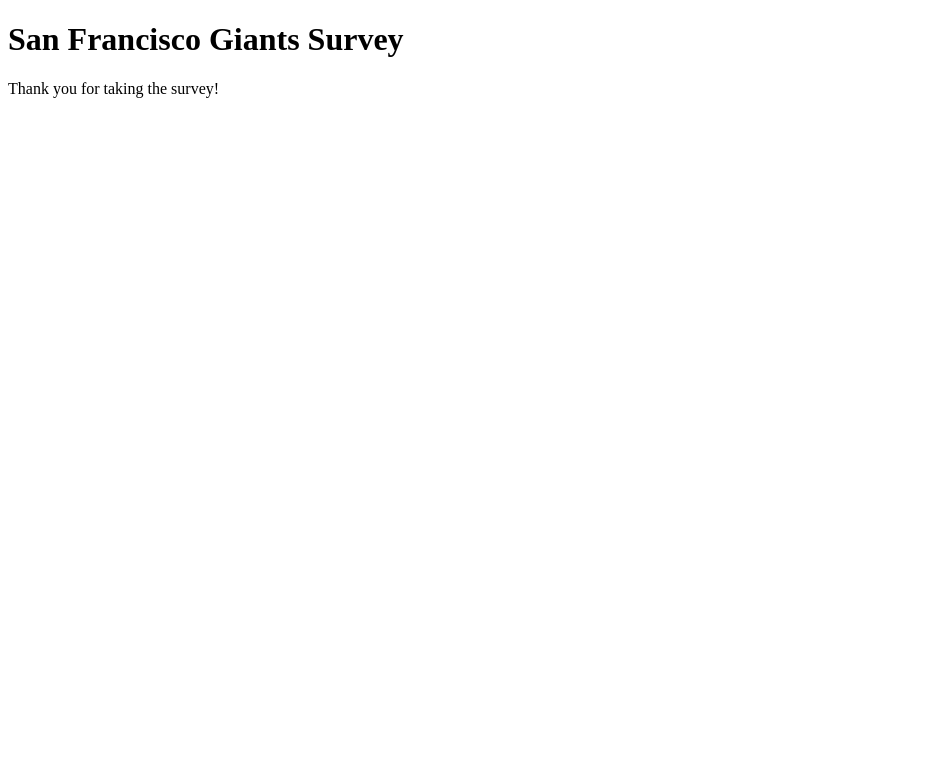
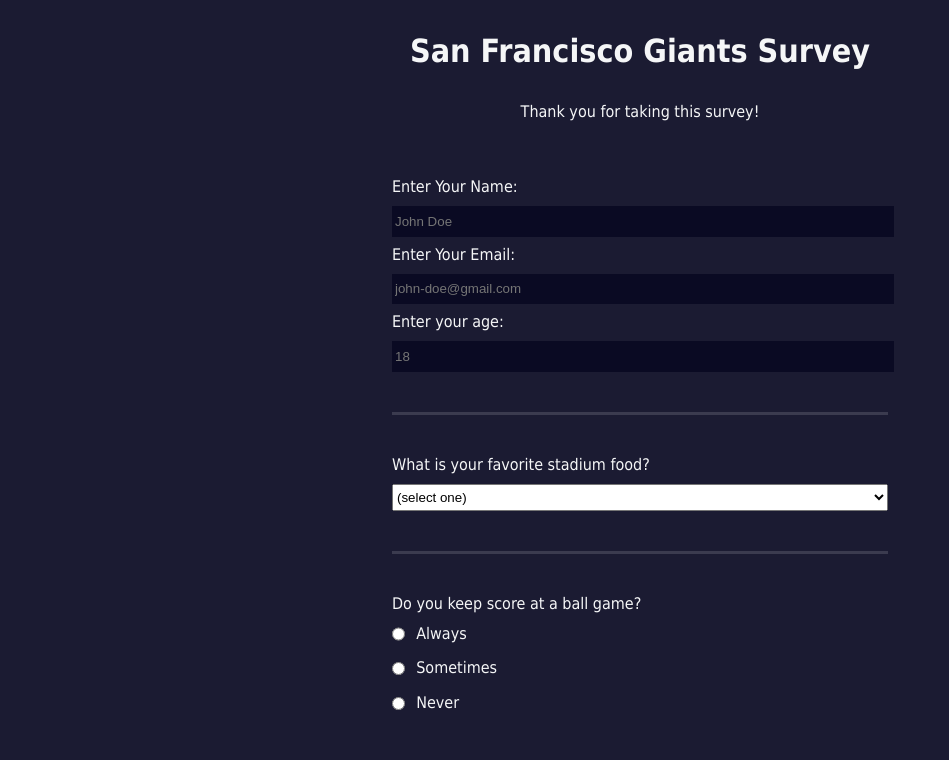
Before and after one commit to MP450/Giants-Survey, a plain HTML site: page index.html in a window 1280 px wide. Shown: the whole page, without its empty margins (0-949 px from the left). Drawn offline with Linux system fonts and the light colour scheme.

Commit message:
Updated survey and css

```diff
--- a/index.html
+++ b/index.html
@@ -5,13 +5,37 @@
     <meta name="viewport" content="width=device-width, initial-scale=1.0">
     <meta http-equiv="X-UA-Compatible" content="ie=edge">
     <title>San Francisco Giants Survey</title>
-    <link rel="stylesheet" href="style.css">
+    <link rel="stylesheet" href="styles.css">
   </head>
   <body>
-	<h1 id="title">San Francisco Giants Survey</h1>
-    <p id="description">Thank you for taking the survey!</p>
+    <div class="header">
+	    <h1 id="title">San Francisco Giants Survey</h1>
+      <p id="description">Thank you for taking this survey!</p>
+    </div>
     <form id="survey-form">
-
+      <fieldset>
+        <label for="name" id="name-label">Enter Your Name: <input id="name" name="name" type="text" required placeholder="John Doe"/></label>
+        <label for="email" id="email-label">Enter Your Email: <input id="email" name="email" type="email" required placeholder="john-doe@gmail.com"/></label>
+        <label for="age" id="number-label">Enter your age: <input id="number" type="number" min="13" max="120" placeholder="18"></label>
+      </fieldset>
+      <fieldset>
+        <label for="dropdown">What is your favorite stadium food?
+          <select id="dropdown" name="dropdown">
+            <option value="">(select one)</option>
+            <option value="1">Hot Dog</option>
+            <option value="2">Garlic Fries</option>
+            <option value="3">Crab Sandwich</option>
+            <option value="4">Other</option>
+          </select>
+        </label>
+      </fieldset>
+      <fieldset>
+        <label>Do you keep score at a ball game?</label>
+        <label for="always"><input id="always" type="radio" name="score-type" class="inline" /> Always</label>
+        <label for="sometimes"><input id="sometimes" type="radio" name="score-type" class="inline" /> Sometimes</label>
+        <label for="never"><input id="never" type="radio" name="score-type" class="inline" /> Never</label>
+        </label>
+      </fieldset>
     </form>
   </body>
 </html>
--- a/styles.css
+++ b/styles.css
@@ -0,0 +1,76 @@
+body {
+  width: 100%;
+  height: 100vh;
+  margin: 0;
+  background-color: #1b1b32;
+  color: #f5f6f7;
+  font-family: Tahoma;
+  font-size: 16px;
+}
+
+h1, p {
+  margin: 1em auto;
+  text-align: center;
+}
+
+form {
+  width: 60vw;
+  max-width: 500px;
+  min-width: 300px;
+  margin: 0 auto;
+  padding-bottom: 2em;
+}
+
+fieldset {
+  border: none;
+  padding: 2rem 0;
+  border-bottom: 3px solid #3b3b4f;
+}
+
+fieldset:last-of-type {
+  border-bottom: none;
+}
+
+label {
+  display: block;
+  margin: 0.5rem 0;
+}
+
+input,
+textarea,
+select {
+  margin: 10px 0 0 0;
+  width: 100%;
+  min-height: 2em;
+}
+
+input, textarea {
+  background-color: #0a0a23;
+  border: 1px solid #0a0a23;
+  color: #ffffff;
+}
+
+.inline {
+  width: unset;
+  margin: 0 0.5em 0 0;
+  vertical-align: middle;
+}
+
+input[type="submit"] {
+  display: block;
+  width: 60%;
+  margin: 1em auto;
+  height: 2em;
+  font-size: 1.1rem;
+  background-color: #3b3b4f;
+  border-color: white;
+  min-width: 300px;
+}
+
+input[type="file"] {
+  padding: 1px 2px;
+}
+
+a {
+  color: #dfdfe2
+}
```
